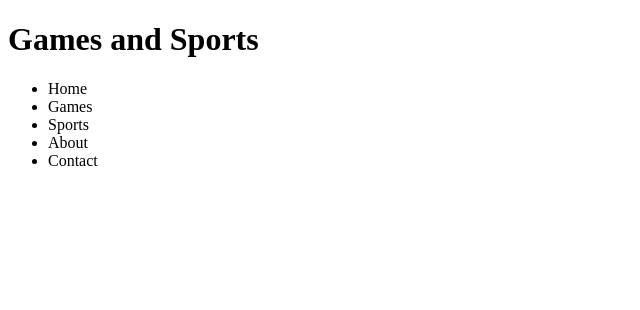
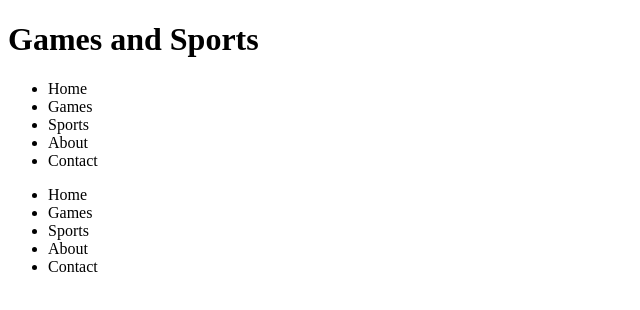
Before and after one commit to AlexDavisIII/game-n-sport, a plain HTML site: page index.html in a window 1280 px wide. Shown: the whole page, without its empty margins (0-640 px from the left). Drawn offline with Linux system fonts and the light colour scheme.

Commit message:
Header, footer, and comments for main content

```diff
--- a/index.html
+++ b/index.html
@@ -5,12 +5,13 @@
     <meta http-equiv="X-UA-Compatible" content="IE=edge">
     <meta name="viewport" content="width=device-width, initial-scale=1.0">
     <link rel="stylesheet" href="css/style.css">
-    <script src="js/style.js"> </script>
+    <script src="js/style.js"></script> <!-- -->
     <title>Game and sport</title>
 </head>
 <body>
     <header>
         <h1>Games and Sports</h1>
+        <nav>
             <ul>
                 <li>Home</li>
                 <li>Games</li>
@@ -18,8 +19,23 @@
                 <li>About</li>
                 <li>Contact</li>
             </ul>
+        </nav>
+    </header>
+    <main>
+        <!-- GAME FEATURE -->
 
-    </header>
-
+        <!-- SPORT FEATURE -->
+    </main>
+    <footer>
+        <nav>
+            <ul>
+                <li>Home</li>
+                <li>Games</li>
+                <li>Sports</li>
+                <li>About</li>
+                <li>Contact</li>
+            </ul>
+        </nav>
+    </footer>
 </body>
 </html>
```
Lines whose indentation alone changed are shown as unchanged.
